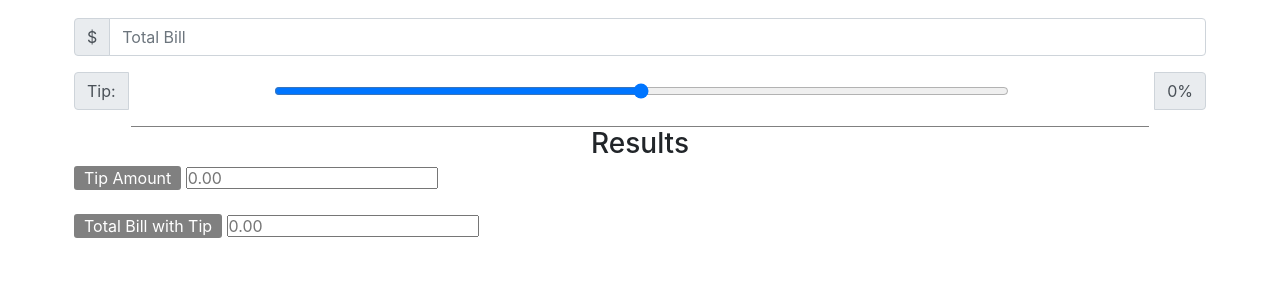
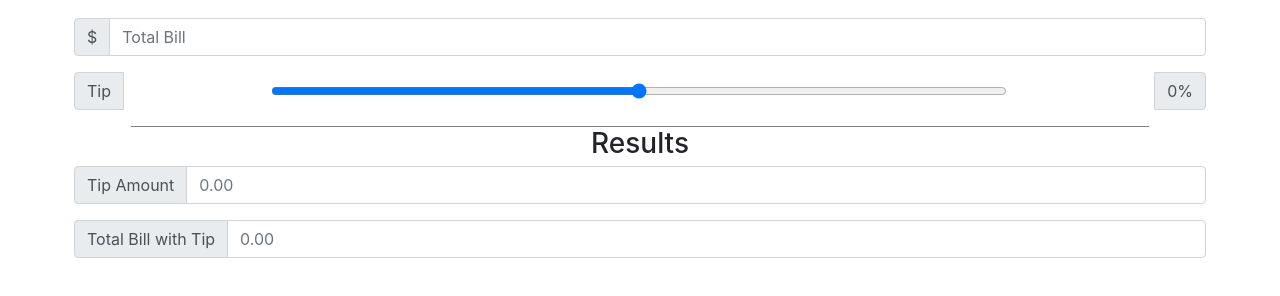
Before and after one commit to Stacy-Riley/javascript-project-tip-calculator, a website built with Parcel: page index.html in a window 1280 px wide. Shown: the part 78-374 px from the top of the page. Built offline with nearby package versions, Linux system fonts and the light colour scheme.

Commit message:
Main structure of html page complete

```diff
--- a/index.html
+++ b/index.html
@@ -29,38 +29,40 @@
     <div class="main-wrapper">
       <h1>Tip Calculator</h1>
       <form>
-
+        <!--Total Bill Input Section -->
         <div class="input-group mb-3">
           <div class="input-group-prepend">
           <span class="input-group-text">$</span>
           </div>
           <input type="text" class="form-control" aria-label="Amount (to the nearest dollar)" placeholder="Total Bill">
         </div>
-
+        <!--Tip Range Selector Section -->
         <div class="input-group mb-3">
           <div class="input-group-prepend">
-    <span class="input-group-text">Tip:</span>
+            <span class="input-group-text">Tip</span>
           </div>
           <input type="range" class="form-control-range" id="formControlRange">
           <div class="input-group-append">
             <span class="input-group-text">0%</span>
           </div>
         </div>
-
-
-
-
+        <!--Results Section -->
         <div class="line"></div>
         <h3>Results</h3>
-        <label for="tip-amount">Tip Amount</label>
-        <input type="number" name="tip-amount" placeholder="0.00"><br><br>
-        <label type="number" name="total-with-tip">Total Bill with Tip</label>
-        <input type="number" name="total-with-tip" placeholder="0.00">
-      </form>
+        <!--Tip Amount Section -->
+        <div class="input-group mb-3">
+          <div class="input-group-prepend">
+          <span class="input-group-text">Tip Amount</span>
           </div>
-
-
-
+          <input type="text" class="form-control" aria-label="Amount (to the nearest dollar)" placeholder="0.00">
+        </div>
+        <!-- Total Bill with Tip Section -->
+        <div class="input-group mb-3">
+          <div class="input-group-prepend">
+          <span class="input-group-text">Total Bill with Tip</span>
+          </div>
+          <input type="text" class="form-control" aria-label="Amount (to the nearest dollar)" placeholder="0.00">
+        </div>
 
     <!-- Bootstrap bundle -->
     <script src="https://code.jquery.com/jquery-3.5.1.slim.min.js" integrity="sha384-DfXdz2htPH0lsSSs5nCTpuj/zy4C+OGpamoFVy38MVBnE+IbbVYUew+OrCXaRkfj" crossorigin="anonymous"></script>
```
Lines whose indentation alone changed are shown as unchanged.
